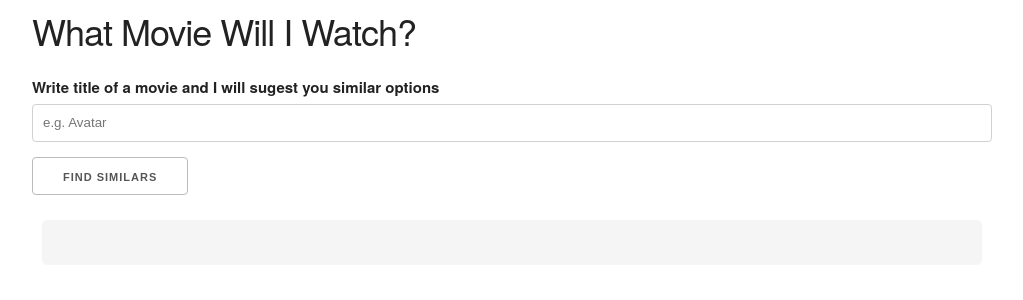
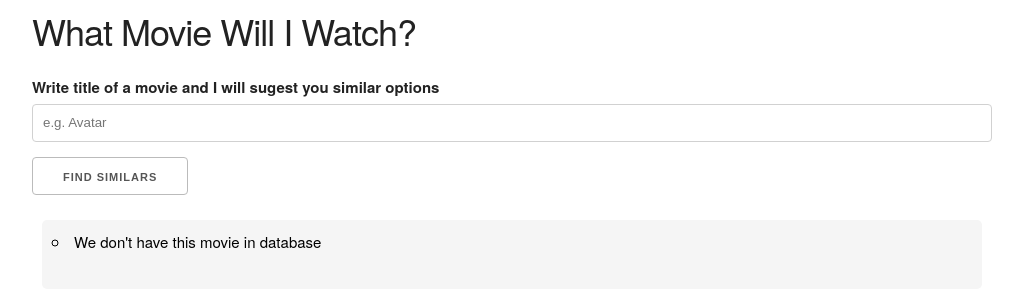
Before and after one commit to maxxxzdn/movie-recommendation-system, a Flask app: page / in a window 1280 px wide. Shown: the top 300 px of the page, without its empty margins (128-1151 px from the left). Run offline with Flask 2, Linux system fonts and the light colour scheme; parts of the project's set-up code (start-up, migrations or seed data) failed here and were passed over.

Commit message:
Add files via upload

```diff
--- a/templates/app.html
+++ b/templates/app.html
@@ -40,9 +40,13 @@
         <br />
         <div class="alert">
           <ul>
-            {% for movie in result %}
-              <li>{{ movie }}</li>
-            {% endfor %}
+            {% if result|length > 0 %}
+              {% for movie in result %}
+                <li>{{ movie }}</li>
+              {% endfor %}
+            {% else %}
+              <li>We don't have this movie in database</li>
+            {% endif %}
             </ul>
         </div>
       </form>
```
